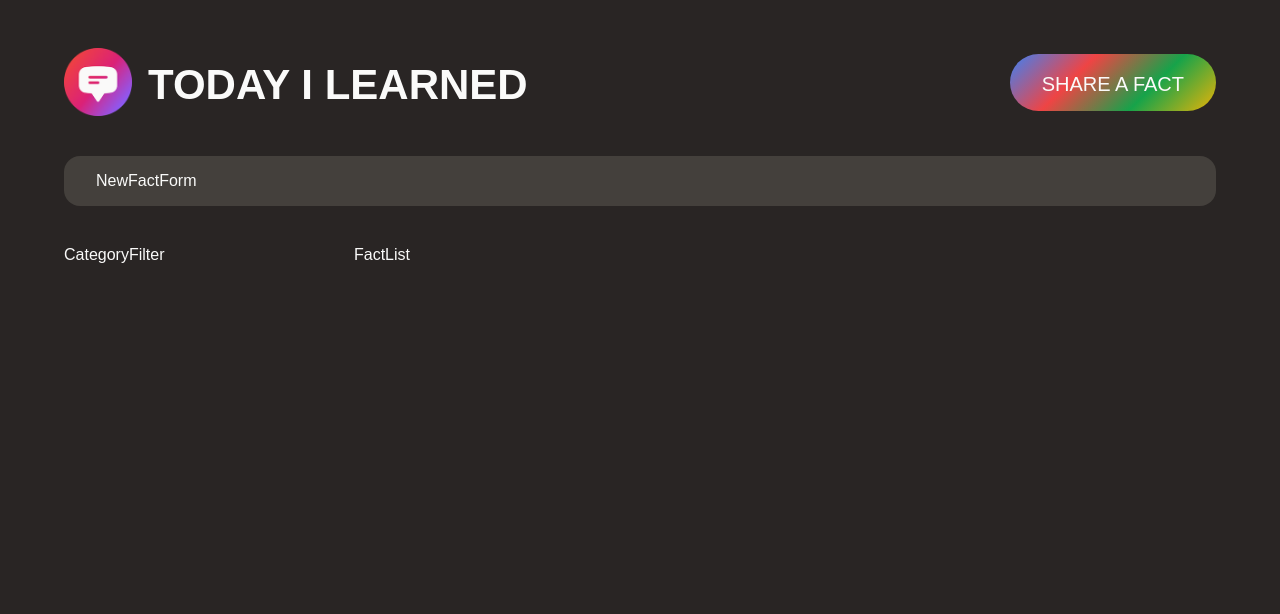
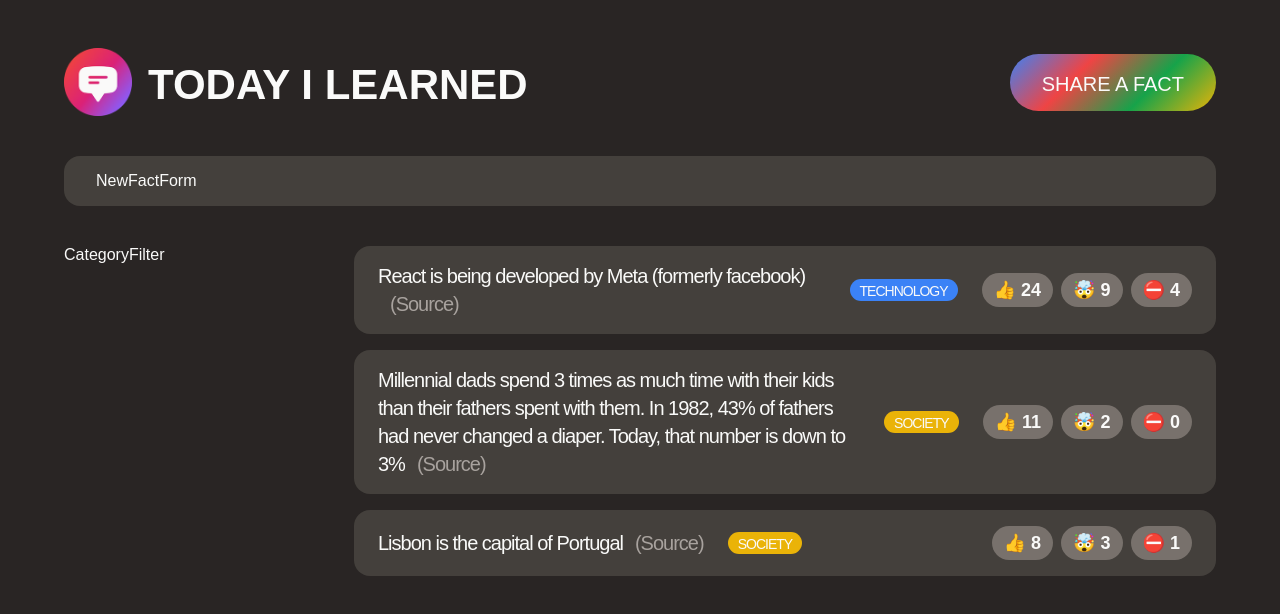
Before and after one commit to miguelbeltrancastro/Today-I-learned, a React (Create React App) app: page / in a window 1280 px wide. Shown: the top 614 px of the page. Built offline with nearby package versions, Linux system fonts and the light colour scheme; a web font is replaced by a local one.

Commit message:
static list of facts in react

```diff
--- a/src/App.js
+++ b/src/App.js
@@ -1,4 +1,49 @@
 import "./style.css"
+
+const CATEGORIES = [
+  { name: "technology", color: "#3b82f6" },
+  { name: "science", color: "#16a34a" },
+  { name: "finance", color: "#ef4444" },
+  { name: "society", color: "#eab308" },
+  { name: "entertainment", color: "#db2777" },
+  { name: "health", color: "#14b8a6" },
+  { name: "history", color: "#f97316" },
+  { name: "news", color: "#8b5cf6" },
+];
+
+const initialFacts = [
+  {
+    id: 1,
+    text: "React is being developed by Meta (formerly facebook)",
+    source: "https://opensource.fb.com/",
+    category: "technology",
+    votesInteresting: 24,
+    votesMindblowing: 9,
+    votesFalse: 4,
+    createdIn: 2021,
+  },
+  {
+    id: 2,
+    text: "Millennial dads spend 3 times as much time with their kids than their fathers spent with them. In 1982, 43% of fathers had never changed a diaper. Today, that number is down to 3%",
+    source:
+      "https://www.mother.ly/parenting/millennial-dads-spend-more-time-with-their-kids",
+    category: "society",
+    votesInteresting: 11,
+    votesMindblowing: 2,
+    votesFalse: 0,
+    createdIn: 2019,
+  },
+  {
+    id: 3,
+    text: "Lisbon is the capital of Portugal",
+    source: "https://en.wikipedia.org/wiki/Lisbon",
+    category: "society",
+    votesInteresting: 8,
+    votesMindblowing: 3,
+    votesFalse: 1,
+    createdIn: 2015,
+  },
+];
 
 function App(){
   const appTitle = "Today I Learned";
@@ -35,7 +80,33 @@
 }
 
 function FactList(){
-  return <section>FactList</section>;
+  // TEMPORARY for fake data
+  const fact = initialFacts;
+
+  return <section><ul className="facts-list">
+    {
+      fact.map((fact)=>
+        <li key={fact.id} className="fact">
+      <p>
+        {fact.text}
+        <a
+          className="source"
+          href={fact.source}
+          target="_blank"
+          >(Source)</a
+        >
+      </p>
+      <span className="tag" style={{backgroundColor: CATEGORIES.find(cat => cat.name === fact.category).color}}
+        >{fact.category}</span
+      >
+      <div className="vote-buttons">
+        <button>👍 {fact.votesInteresting}</button>
+        <button>🤯 {fact.votesMindblowing}</button>
+        <button>⛔ {fact.votesFalse}</button>
+      </div>
+      </li>
+    )}
+    </ul></section>;
 }
 
 export default App
```
